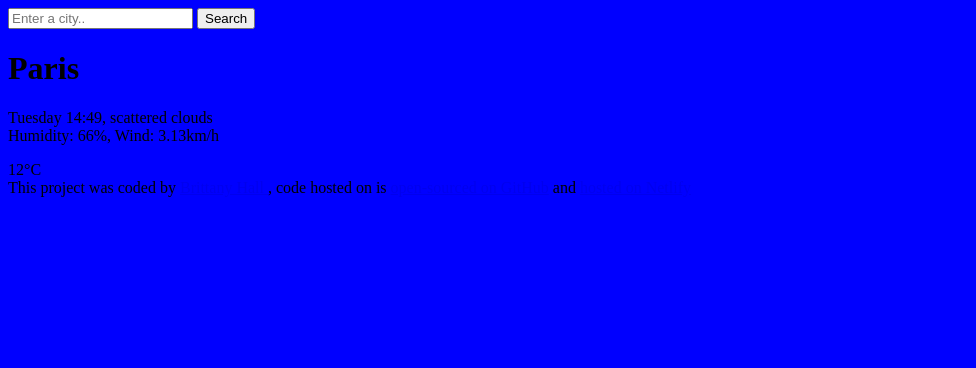
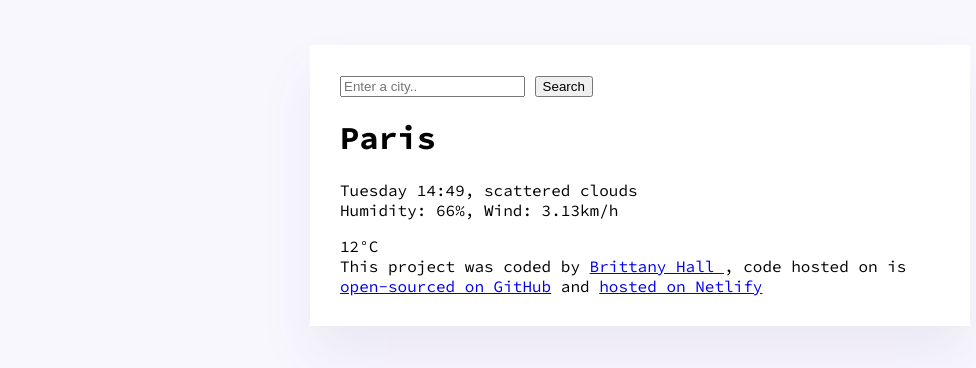
Before and after one commit to Madamgearbox/Meteo-weather, a plain HTML site: page index.html in a window 1280 px wide. Shown: the whole page, without its empty margins (0-976 px from the left). Drawn offline with Linux system fonts and the light colour scheme.

Commit message:
Styled the main container and added a custom font

```diff
--- a/index.html
+++ b/index.html
@@ -4,9 +4,13 @@
     <meta charset="UTF-8">
     <meta name="viewport" content="width=>>, initial-scale=1.0">
     <link rel="stylesheet" href="src/style.css"/>
+    <link rel="preconnect" href="https://fonts.googleapis.com">
+<link rel="preconnect" href="https://fonts.gstatic.com" crossorigin>
+<link href="https://fonts.googleapis.com/css2?family=Roboto:ital,wght@0,100;0,300;0,400;0,500;0,700;0,900;1,100;1,300;1,400;1,500;1,700;1,900&family=Source+Code+Pro:ital,wght@0,200..900;1,200..900&display=swap" rel="stylesheet">
     <title>Meteo App</title>
 </head>
 <body>
+    <div class="weather-app">
     <header>
         <form>
             <input type="search" placeholder="Enter a city.." required />
@@ -38,5 +42,6 @@
       >hosted on Netlify</a>
 
     </footer>
+    </div>
 </body>
 </html>
--- a/src/style.css
+++ b/src/style.css
@@ -1,3 +1,14 @@
 body {
-    background-color: blue;
+    background-color: #f9f7fe;
 }
+
+
+.weather-app {
+    background: white;
+    max-width: 600px;
+    margin: 45px auto;
+    box-shadow: 0 30px 50px rgba(65,59,100,0.08);
+    padding: 30px;
+    font-family: "Source Code Pro", serif;
+
+}
```
